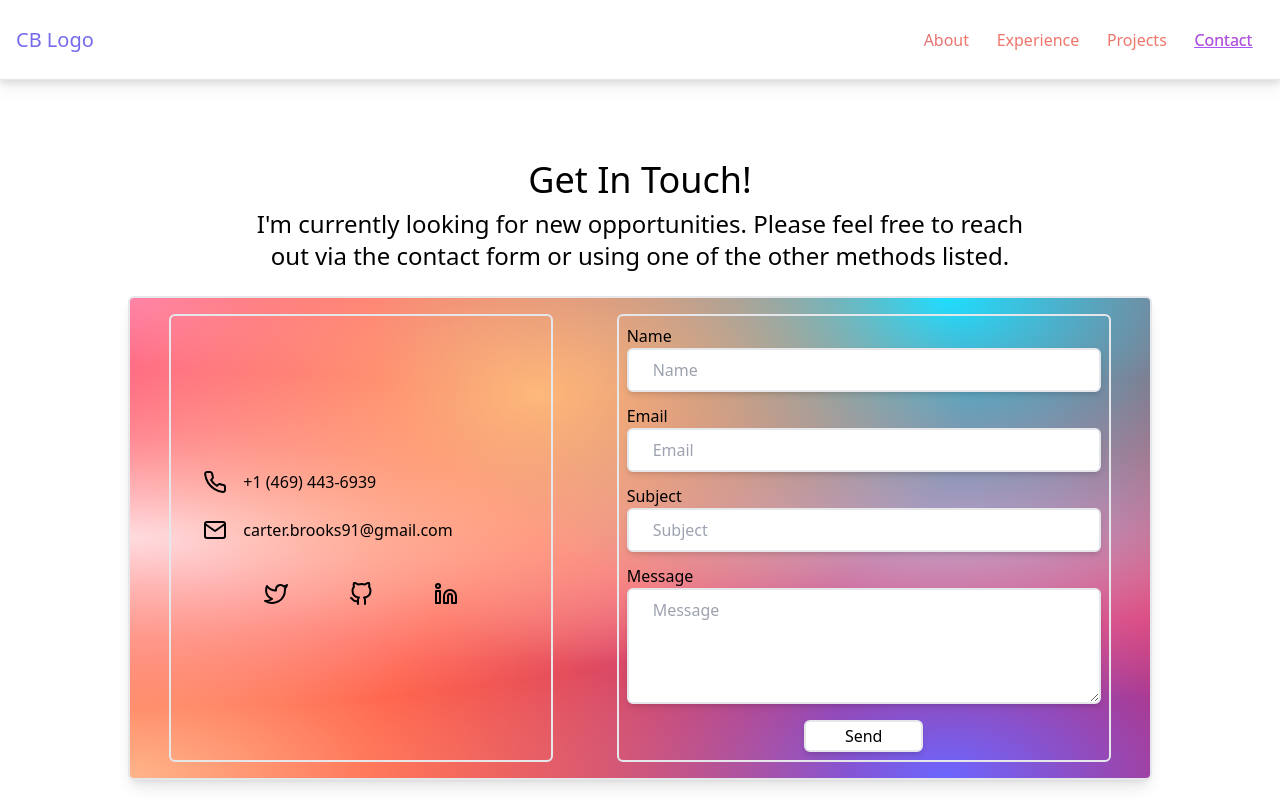
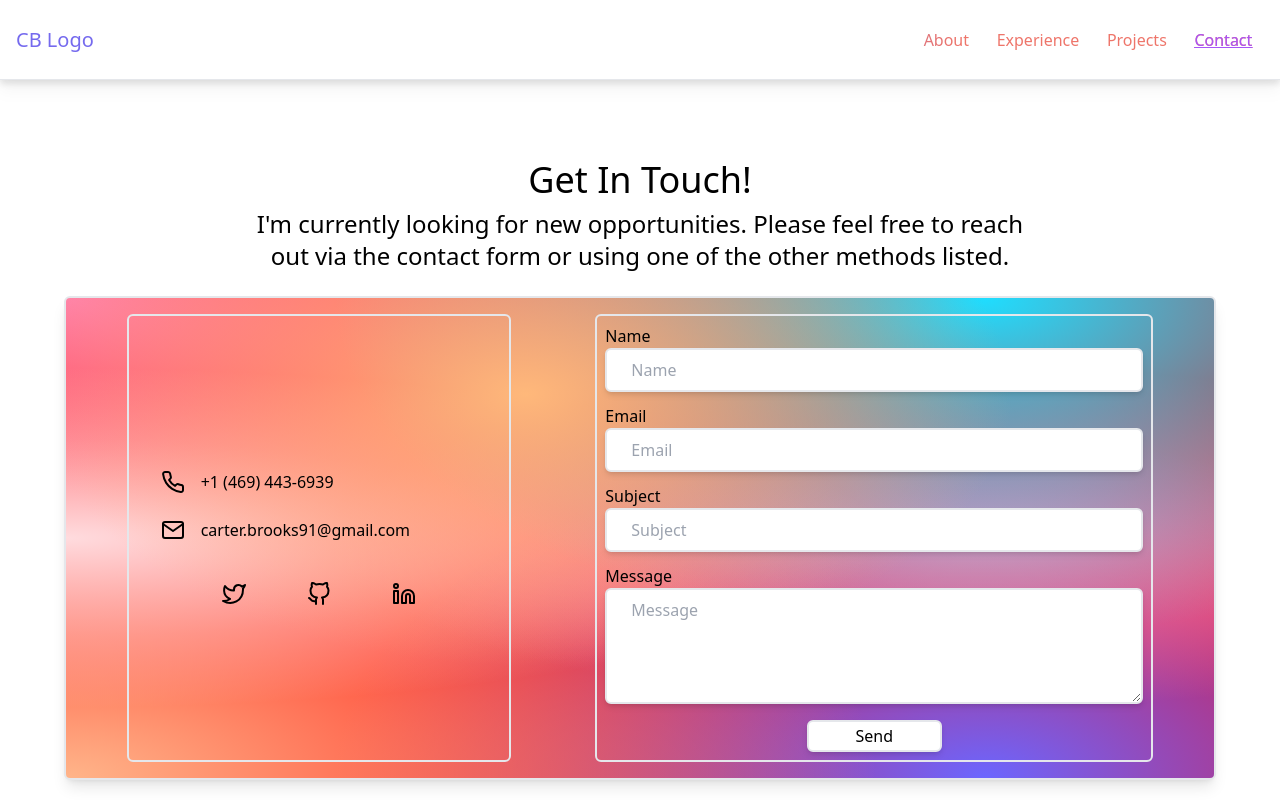
Before and after one commit to csb91/portfolio_site, a Next.js app: page /contact in a window 1280 px wide. Shown: the top 800 px of the page. Built offline with nearby package versions, Linux system fonts and the light colour scheme.

Commit message:
increase max w from 5xl to 6xl for sections on about and experience pages

```diff
--- a/src/app/about/page.tsx
+++ b/src/app/about/page.tsx
@@ -12,7 +12,7 @@ export default function About() {
       <h2 className='text-2xl text-center mt-2'>
         I&apos;m a Full-Stack Software Engineer Focused on Building Modern Web Applications.
       </h2>
-      <div className='container flex flex-col-reverse md:flex-row justify-between items-center mx-auto max-w-5xl mt-6'>
+      <div className='container flex flex-col-reverse md:flex-row justify-between items-center mx-auto max-w-6xl mt-6'>
         <div className='md:w-1/2 p-2'>
             <p className='mb-4'>
             As a former petroleum engineer, I bring a unique perspective to the software engineering field.
--- a/src/app/contact/page.tsx
+++ b/src/app/contact/page.tsx
@@ -13,7 +13,7 @@ export default function Contact() {
       <h2 className='text-2xl text-center mt-2 px-4 md:px-64'>
         I&apos;m currently looking for new opportunities. Please feel free to reach out via the contact form or using one of the other methods listed.
       </h2>
-      <div className='container flex flex-col-reverse justify-evenly mx-auto border-2 rounded-md md:flex-row mt-6 mb-6 p-4 rainbow-mesh max-w-5xl shadow-lg'>
+      <div className='container flex flex-col-reverse justify-evenly mx-auto border-2 rounded-md md:flex-row mt-6 mb-6 p-4 rainbow-mesh max-w-6xl shadow-lg'>
         <div className='container flex flex-col justify-center mt-6 md:mt-0 md:mb-0 md:mr-10 border-2 rounded-md md:w-96 p-4'>
           <div className='flex flex-row mx-4 mb-6'>
             <Phone className='mr-4'/>
--- a/src/components/Spotify.tsx
+++ b/src/components/Spotify.tsx
@@ -7,7 +7,7 @@ import SpotifyLogo from '../../public/Spotify_Logo_RGB_Green.png';
 
 const Spotify = ({ className }) => {
   return (
-    <div className={clsx('container flex flex-col mx-auto max-w-5xl', className)}>
+    <div className={clsx('container flex flex-col mx-auto max-w-6xl', className)}>
       <div className='container flex mx-auto justify-start'>
       <Link
         href='https://www.spotify.com'
--- a/src/components/WorkExperience.tsx
+++ b/src/components/WorkExperience.tsx
@@ -60,7 +60,7 @@ const WorkExperience = () => {
   const [selectedJob, setSelectedJob] = useState(jobList[0].company)
   console.log('selectedJob', typeof selectedJob)
   return (
-    <div className='container mx-auto flex flex-col justify-between border-2 rounded-md sm:flex-row mt-6 mb-6 p-4 h-[450px] max-w-5xl rainbow-mesh shadow-lg'>
+    <div className='container mx-auto flex flex-col justify-between border-2 rounded-md sm:flex-row mt-6 mb-6 p-4 h-[450px] max-w-6xl rainbow-mesh shadow-lg'>
       <div className='container mx-auto flex flex-grow flex-row sm:flex-col border-2 rounded-tl-md rounded-tr-md sm:rounded-bl-md sm:rounded-tr-none sm:w-1/4 overflow-x-scroll overflow-y-hidden'>
         {jobList.map((job, index) => (
           <JobSelector
```
